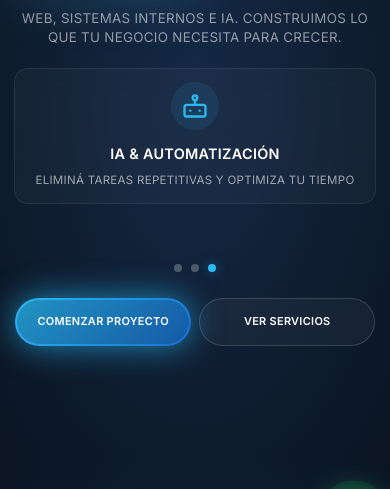
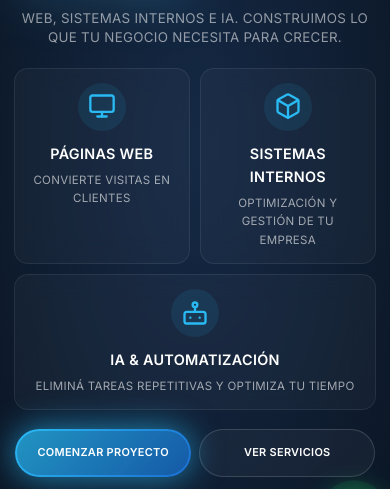
Before and after one commit to Santucho12/BlueDev, a website: page index.html in a window 390 px wide. Shown: the part 292-781 px from the top of the page. Drawn offline with Linux system fonts and the light colour scheme.

Commit message:
primer commit

```diff
--- a/js/script.js
+++ b/js/script.js
@@ -141,143 +141,18 @@ document.addEventListener('DOMContentLoaded', function () {
     }, 600);
   }
 
-  // ── Hero cards carousel (mobile only) ───────
+  // ── Hero cards mobile layout (static bento 2+1) ───────
   const heroCardsContainer = document.querySelector('.hero-services-cards');
   if (heroCardsContainer) {
-    const heroCards = Array.from(heroCardsContainer.querySelectorAll('.hero-service-card'));
-    let heroCardsInterval = null;
-    let activeHeroCardIndex = 0;
-    let swipeStartX = 0;
-    let swipeStartY = 0;
+    heroCardsContainer.classList.remove('is-carousel-mobile');
+    heroCardsContainer.querySelectorAll('.hero-service-card').forEach(function (card) {
+      card.classList.remove('is-active');
+    });
 
-    const swipeThreshold = 45;
-
-    function isMobileViewport() {
-      return window.innerWidth <= 768;
+    const indicatorsContainer = document.querySelector('.hero-carousel-indicators');
+    if (indicatorsContainer) {
+      indicatorsContainer.remove();
     }
-
-    function stopHeroCardsAutoplay() {
-      if (heroCardsInterval) {
-        clearInterval(heroCardsInterval);
-        heroCardsInterval = null;
-      }
-    }
-
-    function startHeroCardsAutoplay() {
-      if (heroCards.length < 2 || heroCardsInterval) return;
-      heroCardsInterval = setInterval(function () {
-        if (!isMobileViewport()) return;
-        activeHeroCardIndex = (activeHeroCardIndex + 1) % heroCards.length;
-        setActiveHeroCard(activeHeroCardIndex);
-      }, 3200);
-    }
-
-    function syncHeroCardsMode() {
-      if (heroCards.length === 0) return;
-
-      if (isMobileViewport()) {
-        heroCardsContainer.classList.add('is-carousel-mobile');
-        if (!heroCards.some(function (card) { return card.classList.contains('is-active'); })) {
-          activeHeroCardIndex = 0;
-          setActiveHeroCard(activeHeroCardIndex);
-        }
-        startHeroCardsAutoplay();
-        return;
-      }
-
-      heroCardsContainer.classList.remove('is-carousel-mobile');
-      stopHeroCardsAutoplay();
-      heroCards.forEach(function (card) {
-        card.classList.remove('is-active');
-      });
-    }
-
-    // Create carousel indicators
-    let indicatorsContainer = document.querySelector('.hero-carousel-indicators');
-    if (!indicatorsContainer) {
-      indicatorsContainer = document.createElement('div');
-      indicatorsContainer.className = 'hero-carousel-indicators';
-      heroCardsContainer.parentNode.insertBefore(indicatorsContainer, heroCardsContainer.nextSibling);
-      heroCards.forEach(function (card, index) {
-        const dot = document.createElement('button');
-        dot.className = 'hero-carousel-dot';
-        if (index === 0) dot.classList.add('is-active');
-        dot.setAttribute('aria-label', 'Card ' + (index + 1));
-        dot.addEventListener('click', function (e) {
-          e.preventDefault();
-          stopHeroCardsAutoplay();
-          activeHeroCardIndex = index;
-          setActiveHeroCard(activeHeroCardIndex);
-          updateCarouselIndicators();
-          if (isMobileViewport()) {
-            startHeroCardsAutoplay();
-          }
-        });
-        indicatorsContainer.appendChild(dot);
-      });
-    }
-
-    function updateCarouselIndicators() {
-      const dots = document.querySelectorAll('.hero-carousel-dot');
-      dots.forEach(function (dot, index) {
-        dot.classList.toggle('is-active', index === activeHeroCardIndex);
-      });
-    }
-
-    function setActiveHeroCard(index) {
-      heroCards.forEach(function (card, cardIndex) {
-        card.classList.toggle('is-active', cardIndex === index);
-      });
-      updateCarouselIndicators();
-    }
-
-    function onHeroCardsSwipe(endX, endY) {
-      const deltaX = endX - swipeStartX;
-      const deltaY = endY - swipeStartY;
-
-      if (Math.abs(deltaX) < swipeThreshold) return;
-      if (Math.abs(deltaX) <= Math.abs(deltaY)) return;
-
-      stopHeroCardsAutoplay();
-
-      if (deltaX < 0) {
-        activeHeroCardIndex = (activeHeroCardIndex + 1) % heroCards.length;
-      } else {
-        activeHeroCardIndex = (activeHeroCardIndex - 1 + heroCards.length) % heroCards.length;
-      }
-
-      setActiveHeroCard(activeHeroCardIndex);
-
-      if (isMobileViewport()) {
-        startHeroCardsAutoplay();
-      }
-    }
-
-    heroCardsContainer.addEventListener('touchstart', function (event) {
-      if (!isMobileViewport()) return;
-      if (!event.changedTouches || !event.changedTouches.length) return;
-
-      swipeStartX = event.changedTouches[0].clientX;
-      swipeStartY = event.changedTouches[0].clientY;
-    }, { passive: true });
-
-    heroCardsContainer.addEventListener('touchend', function (event) {
-      if (!isMobileViewport()) return;
-      if (!event.changedTouches || !event.changedTouches.length) return;
-
-      onHeroCardsSwipe(event.changedTouches[0].clientX, event.changedTouches[0].clientY);
-    }, { passive: true });
-
-    syncHeroCardsMode();
-    window.addEventListener('resize', syncHeroCardsMode, { passive: true });
-
-    document.addEventListener('visibilitychange', function () {
-      if (document.hidden) {
-        stopHeroCardsAutoplay();
-      } else if (heroCardsContainer.classList.contains('is-carousel-mobile')) {
-        startHeroCardsAutoplay();
-      }
-    });
   }
 
   // ── Light follow effect for cards ───
--- a/style/home.css
+++ b/style/home.css
@@ -170,19 +170,24 @@
 
 @media (max-width: 768px) {
   .hero-services-cards {
-    grid-template-columns: 1fr;
+    grid-template-columns: repeat(2, minmax(0, 1fr));
     gap: 1rem;
   }
 
+  .hero-services-cards .hero-service-card:nth-child(3) {
+    grid-column: 1 / -1;
+  }
+
   .hero-services-cards.is-carousel-mobile {
-    display: block;
+    display: grid;
+    grid-template-columns: repeat(2, minmax(0, 1fr));
     position: relative;
-    min-height: 178px;
+    min-height: 0;
     overflow: hidden;
   }
 
   .hero-services-cards.is-carousel-mobile .hero-service-card {
-    display: none;
+    display: block;
     opacity: 1 !important;
     transform: none !important;
     margin: 0;
@@ -190,7 +195,11 @@
 
   .hero-services-cards.is-carousel-mobile .hero-service-card.is-active {
     display: block;
-    animation: heroCardFadeIn 0.45s ease;
+    animation: none;
+  }
+
+  .hero-carousel-indicators {
+    display: none;
   }
   .hero-carousel-indicators {
     display: flex;
```
